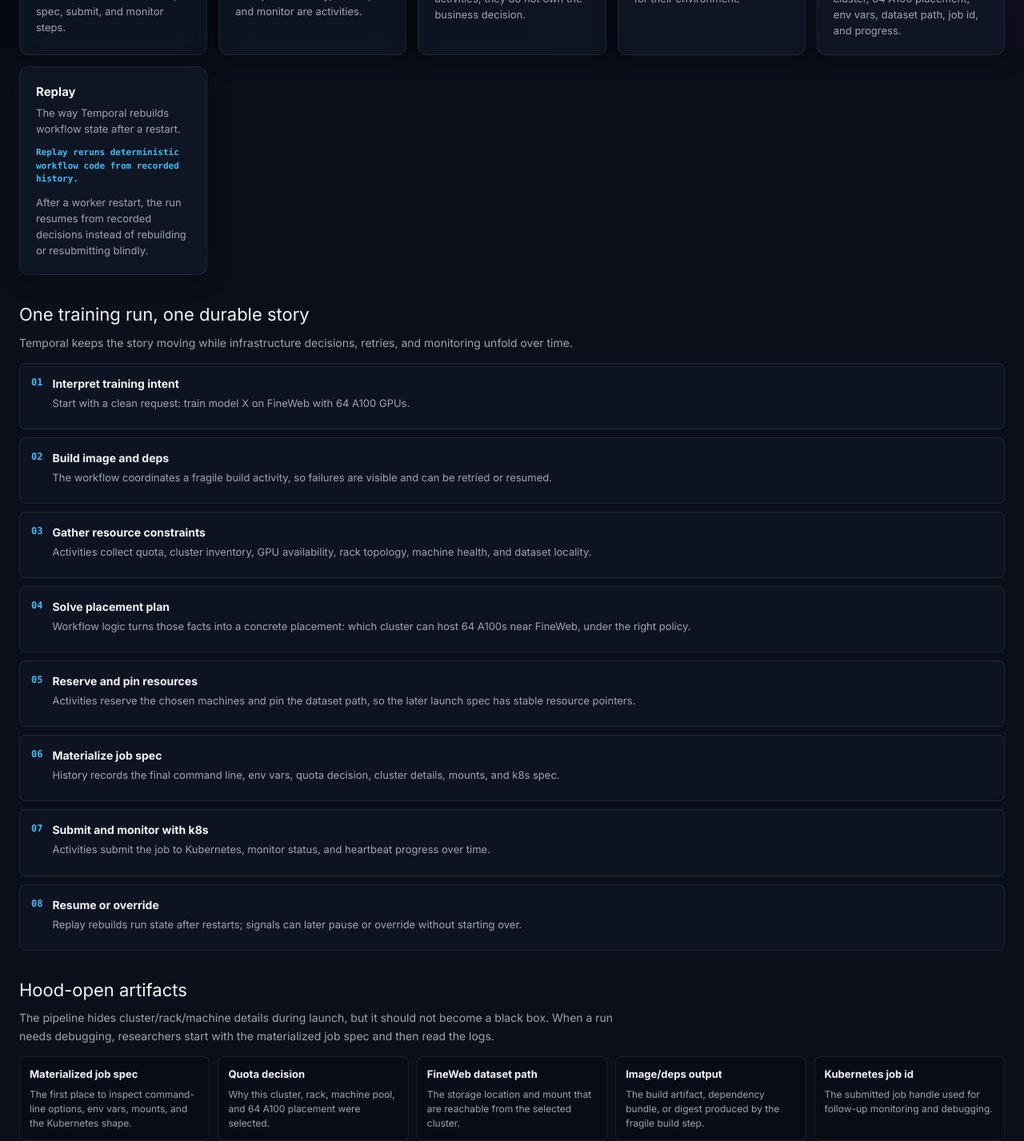
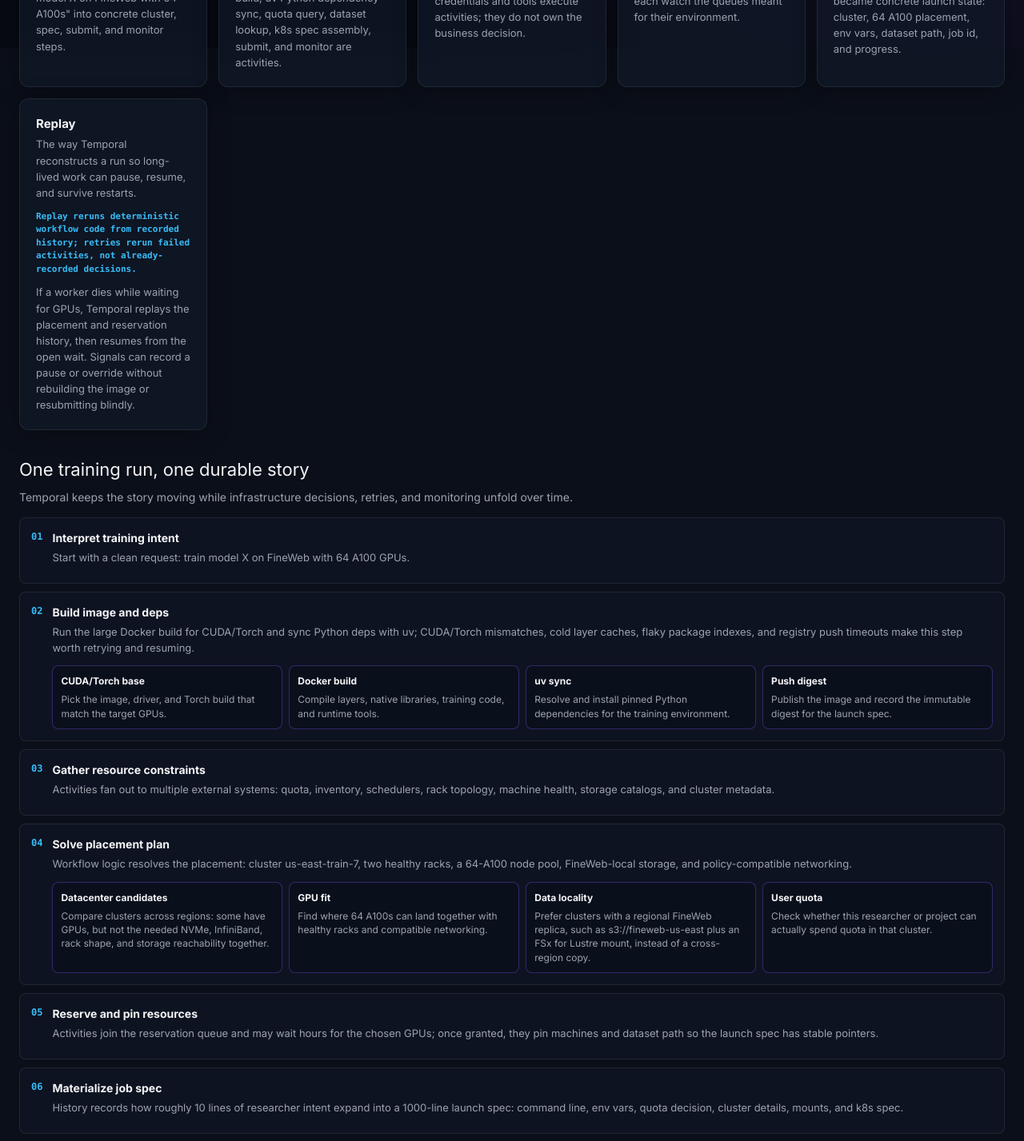
Before and after one commit to phi9t/temporalis, a React (Vite) app in the folder explorer/: page / in a window 1280 px wide. Shown: the part 740-2167 px from the top of the page at 80% size. Built offline with nearby package versions, Linux system fonts and the light colour scheme.

Commit message:
Refine MLsys basics walkthrough visuals

```diff
--- a/explorer/src/basics/BasicsExplorer.tsx
+++ b/explorer/src/basics/BasicsExplorer.tsx
@@ -22,6 +22,12 @@ interface ConceptCard {
 interface TimelineStep {
   label: string
   summary: string
+  substeps?: TimelineSubstep[]
+}
+
+interface TimelineSubstep {
+  label: string
+  detail: string
 }
 
 interface HoodOpenArtifact {
@@ -40,7 +46,7 @@ const CONCEPTS: ConceptCard[] = [
     title: 'Activity',
     plain: 'A real-world action that can fail, retry, or take time.',
     temporalTerm: 'Activities perform side effects outside deterministic workflow code.',
-    example: 'Image/deps build, quota query, dataset lookup, env/flag fetch, k8s spec assembly, submit, and monitor are activities.',
+    example: 'Docker CUDA/Torch image build, uv Python dependency sync, quota query, dataset lookup, k8s spec assembly, submit, and monitor are activities.',
   },
   {
     title: 'Worker',
@@ -62,9 +68,11 @@ const CONCEPTS: ConceptCard[] = [
   },
   {
     title: 'Replay',
-    plain: 'The way Temporal rebuilds workflow state after a restart.',
-    temporalTerm: 'Replay reruns deterministic workflow code from recorded history.',
-    example: 'After a worker restart, the run resumes from recorded decisions instead of rebuilding or resubmitting blindly.',
+    plain: 'The way Temporal reconstructs a run so long-lived work can pause, resume, and survive restarts.',
+    temporalTerm:
+      'Replay reruns deterministic workflow code from recorded history; retries rerun failed activities, not already-recorded decisions.',
+    example:
+      'If a worker dies while waiting for GPUs, Temporal replays the placement and reservation history, then resumes from the open wait. Signals can record a pause or override without rebuilding the image or resubmitting blindly.',
   },
 ]
 
@@ -75,34 +83,73 @@ const TIMELINE: TimelineStep[] = [
   },
   {
     label: 'Build image and deps',
-    summary: 'The workflow coordinates a fragile build activity, so failures are visible and can be retried or resumed.',
+    summary:
+      'Run the large Docker build for CUDA/Torch and sync Python deps with uv; CUDA/Torch mismatches, cold layer caches, flaky package indexes, and registry push timeouts make this step worth retrying and resuming.',
+    substeps: [
+      {
+        label: 'CUDA/Torch base',
+        detail: 'Pick the image, driver, and Torch build that match the target GPUs.',
+      },
+      {
+        label: 'Docker build',
+        detail: 'Compile layers, native libraries, training code, and runtime tools.',
+      },
+      {
+        label: 'uv sync',
+        detail: 'Resolve and install pinned Python dependencies for the training environment.',
+      },
+      {
+        label: 'Push digest',
+        detail: 'Publish the image and record the immutable digest for the launch spec.',
+      },
+    ],
   },
   {
     label: 'Gather resource constraints',
     summary:
-      'Activities collect quota, cluster inventory, GPU availability, rack topology, machine health, and dataset locality.',
+      'Activities fan out to multiple external systems: quota, inventory, schedulers, rack topology, machine health, storage catalogs, and cluster metadata.',
   },
   {
     label: 'Solve placement plan',
     summary:
-      'Workflow logic turns those facts into a concrete placement: which cluster can host 64 A100s near FineWeb, under the right policy.',
+      'Workflow logic resolves the placement: cluster us-east-train-7, two healthy racks, a 64-A100 node pool, FineWeb-local storage, and policy-compatible networking.',
+    substeps: [
+      {
+        label: 'Datacenter candidates',
+        detail: 'Compare clusters across regions: some have GPUs, but not the needed NVMe, InfiniBand, rack shape, and storage reachability together.',
+      },
+      {
+        label: 'GPU fit',
+        detail: 'Find where 64 A100s can land together with healthy racks and compatible networking.',
+      },
+      {
+        label: 'Data locality',
+        detail: 'Prefer clusters with a regional FineWeb replica, such as s3://fineweb-us-east plus an FSx for Lustre mount, instead of a cross-region copy.',
+      },
+      {
+        label: 'User quota',
+        detail: 'Check whether this researcher or project can actually spend quota in that cluster.',
+      },
+    ],
   },
   {
     label: 'Reserve and pin resources',
     summary:
-      'Activities reserve the chosen machines and pin the dataset path, so the later launch spec has stable resource pointers.',
+      'Activities join the reservation queue and may wait hours for the chosen GPUs; once granted, they pin machines and dataset path so the launch spec has stable pointers.',
   },
   {
     label: 'Materialize job spec',
-    summary: 'History records the final command line, env vars, quota decision, cluster details, mounts, and k8s spec.',
+    summary:
+      'History records how roughly 10 lines of researcher intent expand into a 1000-line launch spec: command line, env vars, quota decision, cluster details, mounts, and k8s spec.',
   },
   {
     label: 'Submit and monitor with k8s',
     summary: 'Activities submit the job to Kubernetes, monitor status, and heartbeat progress over time.',
   },
   {
-    label: 'Resume or override',
-    summary: 'Replay rebuilds run state after restarts; signals can later pause or override without starting over.',
+    label: 'Hotfix without starting over',
+    summary:
+      'Replay rebuilds run state after restarts; signals can record a focused hotfix like correcting the wrong env var or flag, or updating actor pod replicas without starting over.',
   },
 ]
 
@@ -113,7 +160,7 @@ const HOOD_OPEN_ARTIFACTS: HoodOpenArtifact[] = [
   },
   {
     label: 'Quota decision',
-    detail: 'Why this cluster, rack, machine pool, and 64 A100 placement were selected.',
+    detail: 'Why this cluster, racks, node pool, data locality, and 64 A100 placement were selected.',
   },
   {
     label: 'FineWeb dataset path',
@@ -121,7 +168,7 @@ const HOOD_OPEN_ARTIFACTS: HoodOpenArtifact[] = [
   },
   {
     label: 'Image/deps output',
-    detail: 'The build artifact, dependency bundle, or digest produced by the fragile build step.',
+    detail: 'The image digest, build logs, cache hits or misses, registry push result, and uv dependency lock or sync output.',
   },
   {
     label: 'Kubernetes job id',
@@ -172,6 +219,16 @@ function TrainingTimeline() {
             <div>
               <div className="basics-timeline-label">{step.label}</div>
               <p>{step.summary}</p>
+              {step.substeps ? (
+                <div className="basics-subflow" role="region" aria-label={`${step.label} subprocess`}>
+                  {step.substeps.map((substep) => (
+                    <div key={substep.label} className="basics-subflow-card">
+                      <div>{substep.label}</div>
+                      <p>{substep.detail}</p>
+                    </div>
+                  ))}
+                </div>
+              ) : null}
             </div>
           </li>
         ))}
@@ -214,9 +271,10 @@ export default function BasicsExplorer({ navigate }: ExplorerModeProps) {
           <h2 id="basics-title">Temporal remembers the process when your code cannot stay awake.</h2>
           <p>
             Imagine an ML researcher asking for one clean thing: train model X on FineWeb with 64 A100 GPUs. The pipeline
-            hides the gory cluster, rack, and machine details during launch, but preserves the pointers needed to open
-            the hood later. Temporal makes that materialization process durable, inspectable, retryable, resumable, and
-            overrideable.
+            has to turn that intent into a concrete launch plan: build the image, find quota, choose machines, locate
+            the dataset, assemble env vars and flags, and submit a Kubernetes job. Temporal keeps that translation
+            durable and inspectable, so it can retry fragile steps, resume after restarts, and expose override points
+            without forcing researchers to hand-assemble every cluster detail.
           </p>
         </div>
         <div className="basics-flow" aria-label="Model training workflow overview">
--- a/explorer/src/index.css
+++ b/explorer/src/index.css
@@ -437,6 +437,33 @@ body {
   color: var(--color-ink-soft);
   font-size: 13px;
   line-height: 1.55;
+}
+
+.basics-subflow {
+  display: grid;
+  gap: 8px;
+  margin-top: 12px;
+  grid-template-columns: repeat(auto-fit, minmax(150px, 1fr));
+}
+
+.basics-subflow-card {
+  min-width: 0;
+  padding: 10px;
+  border: 1px solid rgba(125, 92, 255, 0.34);
+  border-radius: var(--radius-btn);
+  background: rgba(7, 10, 19, 0.32);
+}
+
+.basics-subflow-card > div {
+  color: var(--color-ink);
+  font-size: 12px;
+  font-weight: 700;
+}
+
+.basics-subflow-card p {
+  margin: 5px 0 0;
+  font-size: 12px;
+  line-height: 1.45;
 }
 
 .basics-artifact-grid {
```
Also changed, not shown: 1 other file (tests, documents, lock files or other folders).
